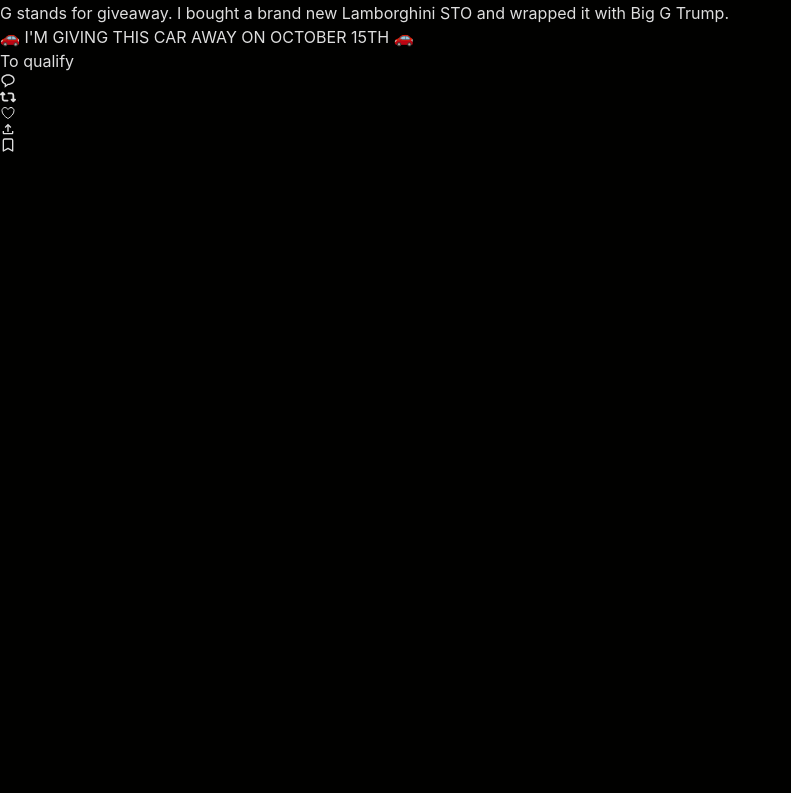
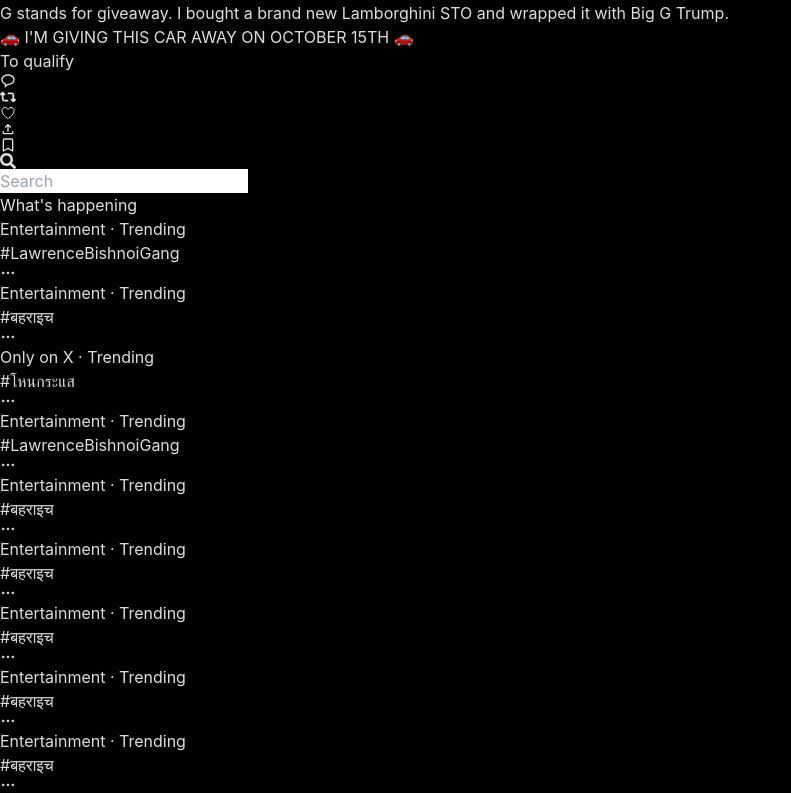
Before and after one commit to VishalRpR/X.com-client, a React (Vite) app: page / in a window 1280 px wide. Shown: the part 3071-3864 px from the top of the page, without its empty margins (0-791 px from the left). Before the commit the page ends 3224 px from the top, so only its background shows below. Built offline with nearby package versions, Linux system fonts and the light colour scheme.

Commit message:
Added Component Which Consistes Search bar Along with Trending card

```diff
--- a/src/App.jsx
+++ b/src/App.jsx
@@ -9,6 +9,7 @@
 import Feedcomp from './components/Feedcomp';
 import { GoPeople } from 'react-icons/go';
 import { CgMoreO } from 'react-icons/cg';
+import TrendandSearch from './components/TrendandSearch';
 
 
 
@@ -89,9 +90,15 @@
 
 
       </div>
-      <div className="col-span-4  "></div>
 
-     </div>
+      <div className="col-span-4 mr-32 p-2 pl-7 overflow-y-scroll no-scrollbar">
+      <TrendandSearch></TrendandSearch>
+
+
+      </div>
+
+      </div>
+
     </div>
 
   )
--- /dev/null
+++ b/src/components/TrendandSearch.jsx
@@ -0,0 +1,137 @@
+import React from 'react'
+import { CgMoreO } from 'react-icons/cg'
+import { FaSearch } from 'react-icons/fa'
+import { IoIosMore } from 'react-icons/io'
+
+function TrendandSearch() {
+  return (
+    <div>
+        <div className=' w-full h-10 flex rounded-full p-3 bg-gray-800  gap-2 items-center text-gray-500 focus-within:border border-sky-500 focus-within:text-sky-500 focus-within:bg-transparent '>
+            <i className='px-3 '><FaSearch className='' /></i>
+            <input type="text" placeholder='Search' className='bg-transparent w-full focus:outline-none text-white'/>
+
+        </div>
+        <div className='border rounded-xl h-screen mt-6 border-r-[0.5px] border-gray-700'>
+            <div className='p-1'>
+                <h1 className='font-bold text-2xl mb-5 p-3'>What's happening</h1>
+
+                <div className='mt-2 p-3 flex justify-between place-items-start hover:bg-gray-900'>
+                    <div className=' '>
+                        <p className='text-sm  text-gray-500' >Entertainment · Trending</p>
+                        <h2 className='font-bold '>#LawrenceBishnoiGang</h2>
+                    </div>
+                    <div className='rounded-full  text-gray-500 text-xl p-1 hover:bg-gray-800 hover:text-sky-500 font-bold '>
+                        <IoIosMore />
+                    </div>
+
+
+                </div>
+
+                <div className='mt-2 p-3 flex justify-between place-items-start hover:bg-gray-900'>
+                    <div className=' '>
+                        <p className='text-sm  text-gray-500' >Entertainment · Trending</p>
+                        <h2 className='font-bold '>#बहराइच</h2>
+                    </div>
+                    <div className='rounded-full  text-gray-500 text-xl p-1 hover:bg-gray-800 hover:text-sky-500 font-bold '>
+                        <IoIosMore />
+                    </div>
+
+
+                </div>
+                <div className='mt-2 p-3 flex justify-between place-items-start hover:bg-gray-900'>
+                    <div className=' '>
+                        <p className='text-sm  text-gray-500' >Only on X · Trending</p>
+                        <h2 className='font-bold '>#โหนกระแส</h2>
+                    </div>
+                    <div className='rounded-full  text-gray-500 text-xl p-1 hover:bg-gray-800 hover:text-sky-500 font-bold '>
+                        <IoIosMore />
+                    </div>
+
+
+                </div>
+
+                <div className='mt-2 p-3 flex justify-between place-items-start hover:bg-gray-900'>
+                    <div className=' '>
+                        <p className='text-sm  text-gray-500' >Entertainment · Trending</p>
+                        <h2 className='font-bold '>#LawrenceBishnoiGang</h2>
+                    </div>
+                    <div className='rounded-full  text-gray-500 text-xl p-1 hover:bg-gray-800 hover:text-sky-500 font-bold '>
+                        <IoIosMore />
+                    </div>
+
+
+                </div>
+
+                <div className='mt-2 p-3 flex justify-between place-items-start hover:bg-gray-900'>
+                    <div className=' '>
+                        <p className='text-sm  text-gray-500' >Entertainment · Trending</p>
+                        <h2 className='font-bold '>#बहराइच</h2>
+                    </div>
+                    <div className='rounded-full  text-gray-500 text-xl p-1 hover:bg-gray-800 hover:text-sky-500 font-bold '>
+                        <IoIosMore />
+                    </div>
+
+
+                </div>
+
+
+                <div className='mt-2 p-3 flex justify-between place-items-start hover:bg-gray-900'>
+                    <div className=' '>
+                        <p className='text-sm  text-gray-500' >Entertainment · Trending</p>
+                        <h2 className='font-bold '>#बहराइच</h2>
+                    </div>
+                    <div className='rounded-full  text-gray-500 text-xl p-1 hover:bg-gray-800 hover:text-sky-500 font-bold '>
+                        <IoIosMore />
+                    </div>
+
+
+                </div>
+
+
+                <div className='mt-2 p-3 flex justify-between place-items-start hover:bg-gray-900'>
+                    <div className=' '>
+                        <p className='text-sm  text-gray-500' >Entertainment · Trending</p>
+                        <h2 className='font-bold '>#बहराइच</h2>
+                    </div>
+                    <div className='rounded-full  text-gray-500 text-xl p-1 hover:bg-gray-800 hover:text-sky-500 font-bold '>
+                        <IoIosMore />
+                    </div>
+
+
+                </div>
+
+
+                <div className='mt-2 p-3 flex justify-between place-items-start hover:bg-gray-900'>
+                    <div className=' '>
+                        <p className='text-sm  text-gray-500' >Entertainment · Trending</p>
+                        <h2 className='font-bold '>#बहराइच</h2>
+                    </div>
+                    <div className='rounded-full  text-gray-500 text-xl p-1 hover:bg-gray-800 hover:text-sky-500 font-bold '>
+                        <IoIosMore />
+                    </div>
+
+
+                </div>
+
+
+                <div className='mt-2 p-3 flex justify-between place-items-start hover:bg-gray-900'>
+                    <div className=' '>
+                        <p className='text-sm  text-gray-500' >Entertainment · Trending</p>
+                        <h2 className='font-bold '>#बहराइच</h2>
+                    </div>
+                    <div className='rounded-full  text-gray-500 text-xl p-1 hover:bg-gray-800 hover:text-sky-500 font-bold '>
+                        <IoIosMore />
+                    </div>
+
+
+                </div>
+
+
+            </div>
+
+        </div>
+    </div>
+  )
+}
+
+export default TrendandSearch
--- a/src/index.css
+++ b/src/index.css
@@ -22,4 +22,6 @@
       -ms-overflow-style: none;  /* IE and Edge */
       scrollbar-width: none;  /* Firefox */
 }
+
+
 }
```
